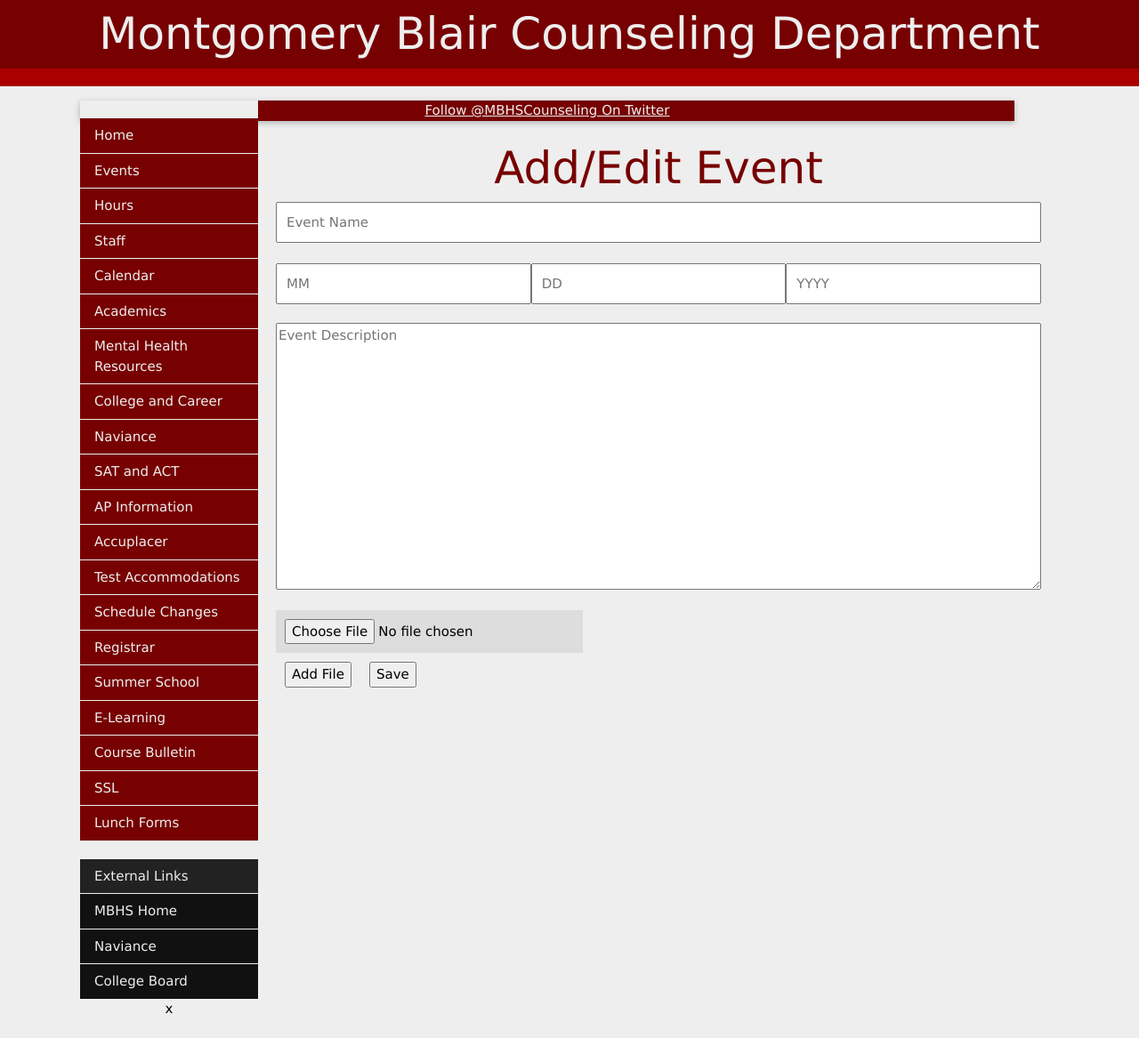
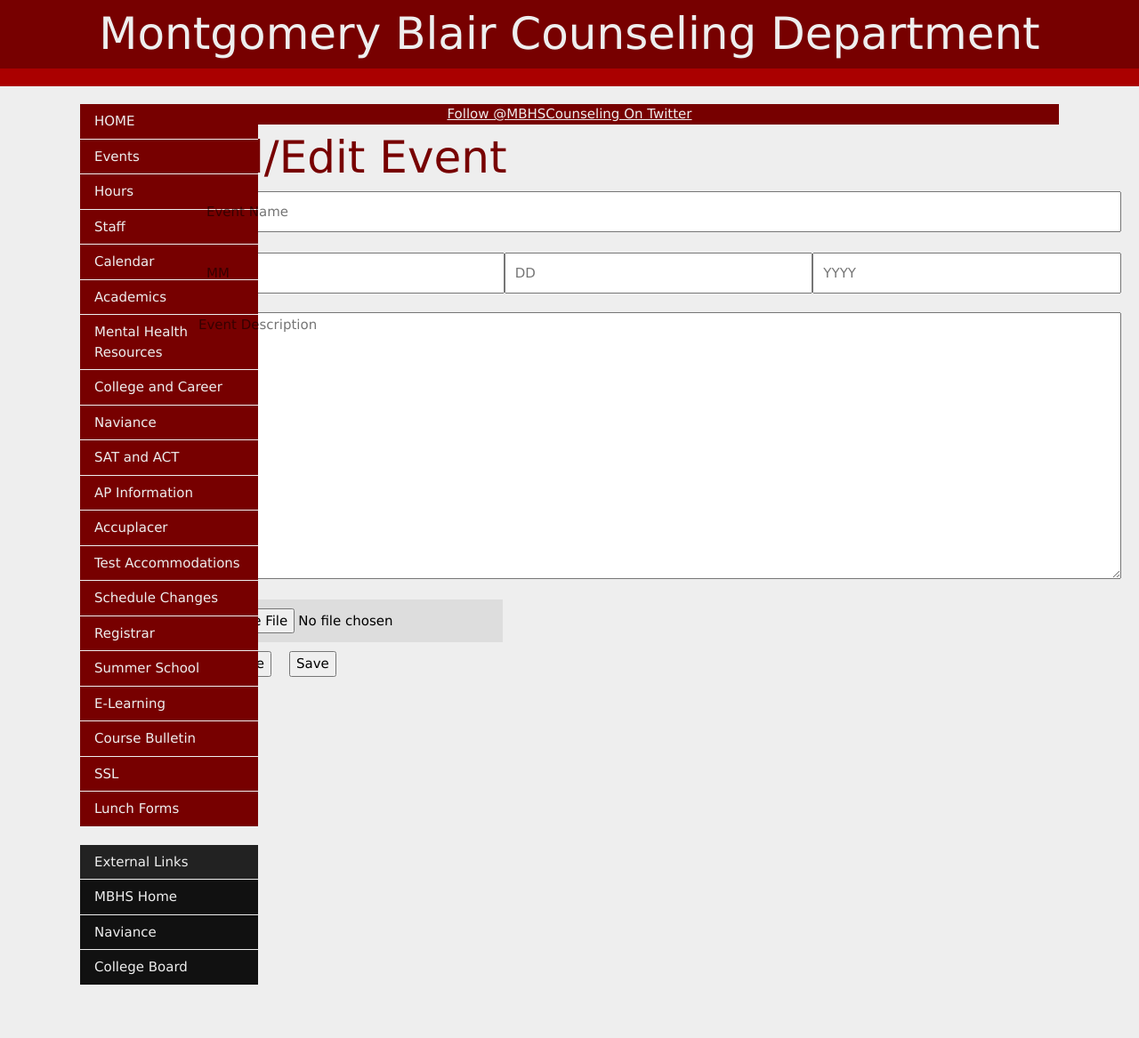
Before and after one commit to mbhs/counselor, a Django app: page /add/ in a window 1280 px wide. Shown: the whole page at 89% size. Run offline with Django 3.2, Linux system fonts and the light colour scheme; data comes from the database, SQL or seed files in the repository; some libraries are stand-ins or nearby versions.

Commit message:
Update sidebar.html

```diff
--- a/core/templates/core/sidebar.html
+++ b/core/templates/core/sidebar.html
@@ -1,6 +1,6 @@
 <style>
 
-.w3-card {background-color: #770000;color:#eeeeee;text-decoration:none;}
+.container {background-color: #770000;color:#eeeeee;text-decoration:none;}
 .menuLink {background-color:#770000;color:#eeeeee;text-decoration:none;}
 .menuLink2 {background-color:#880000;color:#eeeeee;text-decoration:none;}
 
@@ -16,7 +16,7 @@
     <div class="w3-bar-block" style="position:absolute;width:200;background-color:#eeeeee">
         <div style="height:20px"></div>
 
-<a class="w3-bar-item  menuLink" href="{%url 'core:events' %}">Home</a>
+        <a class="w3-bar-item  menuLink" href="{%url 'core:events' %}">HOME</a>
         <div style="height:1px"></div>
         <a class="w3-bar-item  menuLink" href="{% url 'core:events' %}">Events</a>
         <div style="height:1px"></div>
@@ -34,14 +34,19 @@
         <div style="height:1px"></div>
         <a class="w3-bar-item  BLACKmenuLink" href="https://student.naviance.com/mbhs">Naviance</a>
         <div style="height:1px"></div>
-<a class="w3-bar-item BlackmenuLink" href="login">College Board</a>x
+        <a class="w3-bar-item BlackmenuLink" href="login">College Board</a>
     </div>
 
-<div style="margin-right: 50px; background-color: #eeeeee">
-    <div class = "w3-panel w3-card">
+    <div style="height:20px"></div>
+
+    <div class = "w3-card-4"></div>
+        <div class = "w3-container container">
+
           <a class="twitter-timeline" data-width="300" href="https://twitter.com/MBHSCounseling?ref_src=twsrc%5Etfw">Follow @MBHSCounseling On Twitter</a>
          <script async src="https://platform.twitter.com/widgets.js" charset="utf-8"></script>
         </div>
     </div>
 
+</div>
+
 <div style="margin-left:200px;background-color:#eeeeee">
```
Lines whose indentation alone changed are shown as unchanged.
